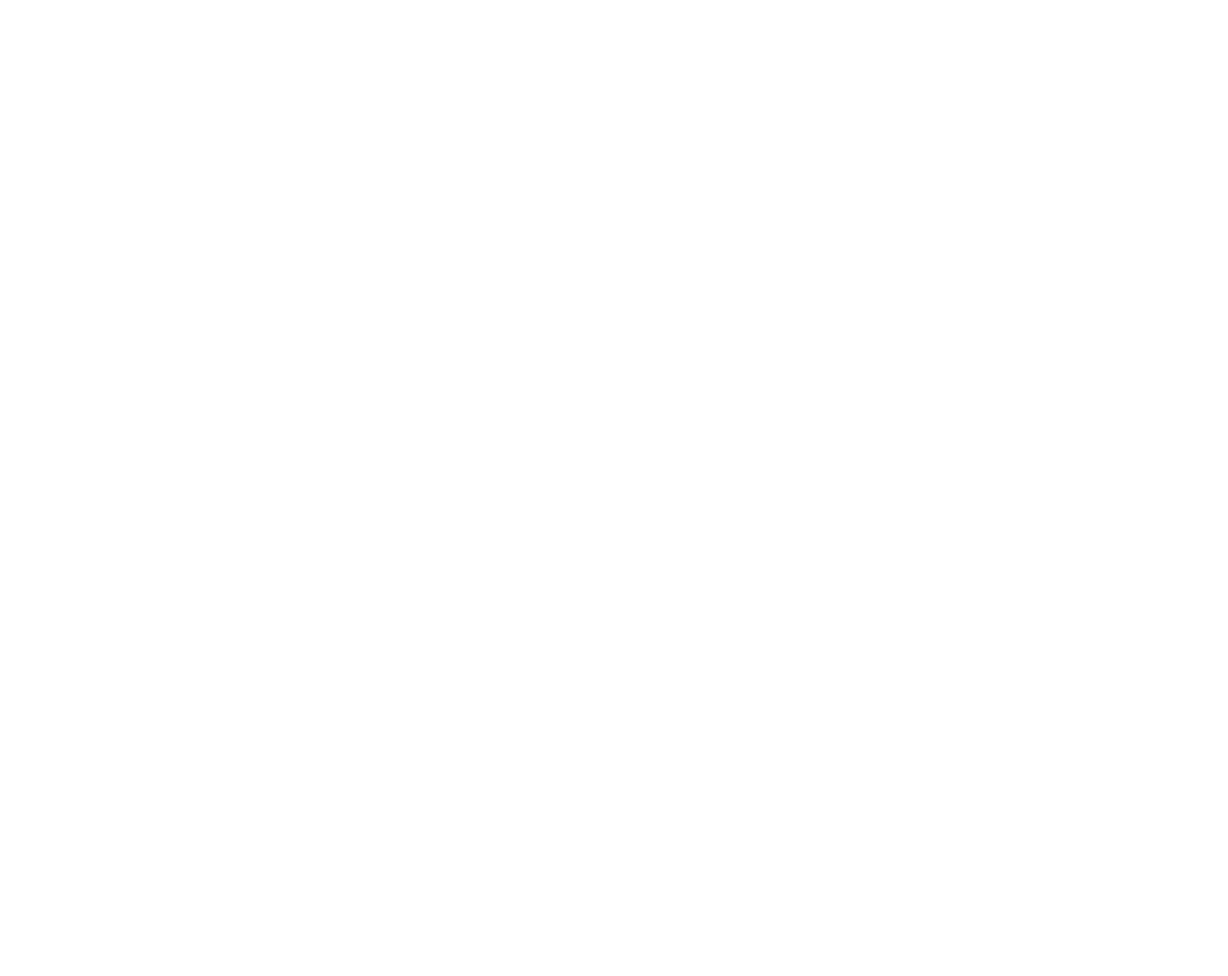
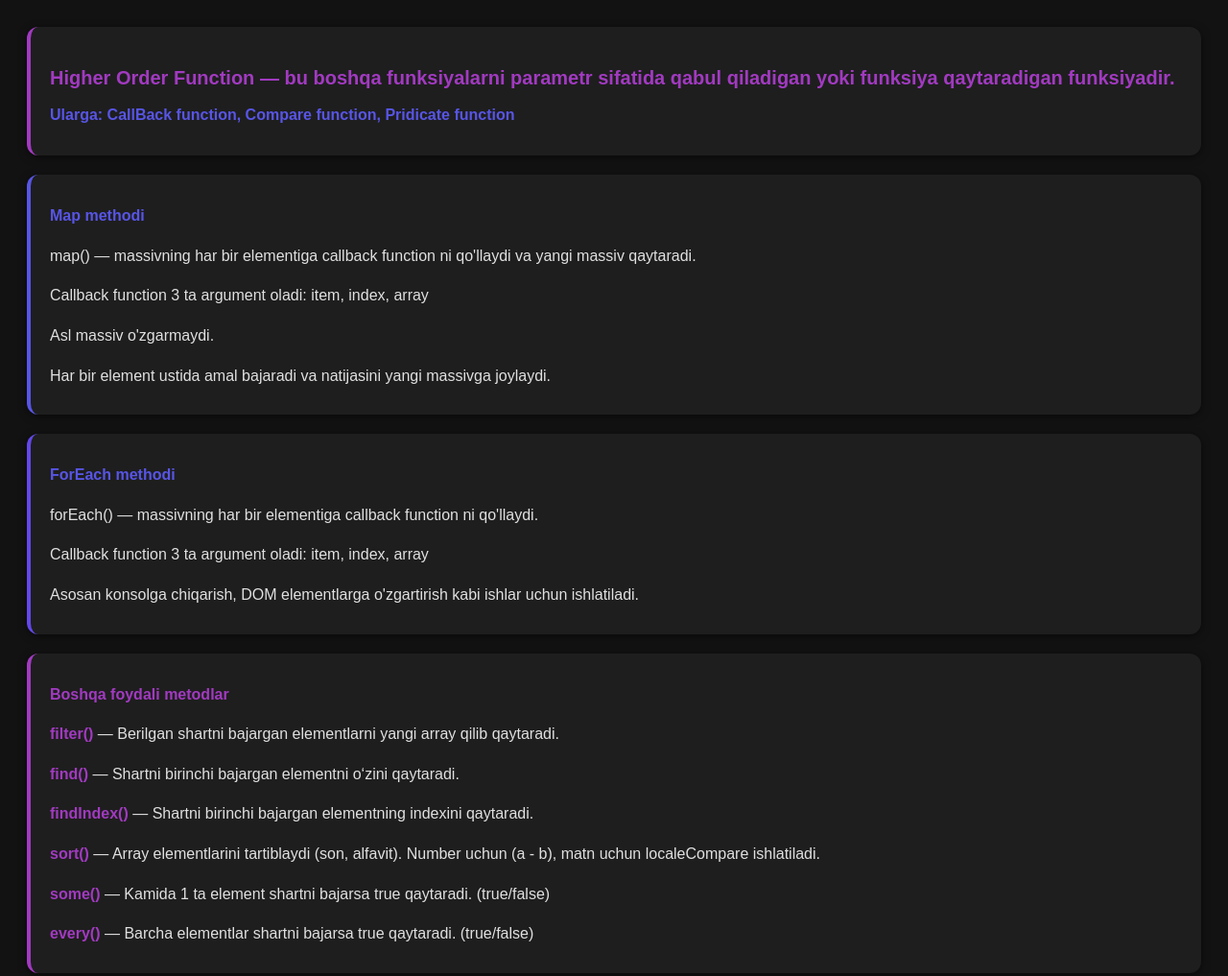
Before and after one commit to Muslima-coder/JS.7-dars, a plain HTML site: page index.html in a window 1280 px wide. Shown: the whole page at 96% size. Before the commit the page ends 800 px from the top, so only its background shows below. Drawn offline with Linux system fonts and the light colour scheme.

Commit message:
update commit

```diff
--- /dev/null
+++ b/css/main.css
@@ -0,0 +1,54 @@
+
+body {
+    background-color: #121212;
+    color: #e0e0e0;
+    font-family: Arial, sans-serif;
+    line-height: 1.6;
+    padding: 20px;
+}
+
+.section {
+    background-color: #1e1e1e;
+    padding: 20px;
+    margin-bottom: 20px;
+    border-radius: 12px;
+    box-shadow: 0 2px 8px rgba(0, 0, 0, 0.5);
+}
+
+.section-title {
+    color: #A23AC1;
+    font-size: 20px;
+    margin-bottom: 10px;
+}
+
+.section-strong {
+    color: #5855E7;
+    display: block;
+    margin-top: 10px;
+    margin-bottom: 10px;
+    font-size: 16px;
+}
+
+.section-text {
+    margin-bottom: 8px;
+}
+
+.hof-section {
+    border-left: 4px solid #A23AC1;
+}
+
+.map-section {
+    border-left: 4px solid #5855E7;
+}
+
+.foreach-section {
+    border-left: 4px solid #6347EB;
+}
+
+.filter-section {
+    border-left: 4px solid #A23AC1;
+}
+
+.filter-section strong {
+    color: #A23AC1;
+}
--- a/index.html
+++ b/index.html
@@ -4,8 +4,40 @@
     <meta charset="UTF-8">
     <meta name="viewport" content="width=device-width, initial-scale=1.0">
     <title>7-dars</title>
+    <link rel="stylesheet" href="./css/main.css">
 </head>
-<body>
+<body class="body">
+
+    <div class="section hof-section">
+        <h2 class="section-title">Higher Order Function — bu boshqa funksiyalarni parametr sifatida qabul qiladigan yoki funksiya qaytaradigan funksiyadir.</h2>
+        <strong class="section-strong">Ularga: CallBack function, Compare function, Pridicate function</strong>
+    </div>
+
+    <div class="section map-section">
+        <strong class="section-strong">Map methodi</strong>
+        <p class="section-text">map() — massivning har bir elementiga callback function ni qo'llaydi va yangi massiv qaytaradi.</p>
+        <p class="section-text">Callback function 3 ta argument oladi: item, index, array</p>
+        <p class="section-text">Asl massiv o'zgarmaydi.</p>
+        <p class="section-text">Har bir element ustida amal bajaradi va natijasini yangi massivga joylaydi.</p>
+    </div>
+
+    <div class="section foreach-section">
+        <strong class="section-strong">ForEach methodi</strong>
+        <p class="section-text">forEach() — massivning har bir elementiga callback function ni qo'llaydi.</p>
+        <p class="section-text">Callback function 3 ta argument oladi: item, index, array</p>
+        <p class="section-text">Asosan konsolga chiqarish, DOM elementlarga o'zgartirish kabi ishlar uchun ishlatiladi.</p>
+    </div>
+
+    <div class="section filter-section">
+        <strong class="section-strong">Boshqa foydali metodlar</strong>
+        <p class="section-text"><strong>filter()</strong> — Berilgan shartni bajargan elementlarni yangi array qilib qaytaradi.</p>
+        <p class="section-text"><strong>find()</strong> — Shartni birinchi bajargan elementni o‘zini qaytaradi.</p>
+        <p class="section-text"><strong>findIndex()</strong> — Shartni birinchi bajargan elementning indexini qaytaradi.</p>
+        <p class="section-text"><strong>sort()</strong> — Array elementlarini tartiblaydi (son, alfavit). Number uchun (a - b), matn uchun localeCompare ishlatiladi.</p>
+        <p class="section-text"><strong>some()</strong> — Kamida 1 ta element shartni bajarsa true qaytaradi. (true/false)</p>
+        <p class="section-text"><strong>every()</strong> — Barcha elementlar shartni bajarsa true qaytaradi. (true/false)</p>
+    </div>
+
     <script src="./js/main.js"></script>
 </body>
 </html>
```
Also changed, not shown: js/main.js (+8 -10 lines).
